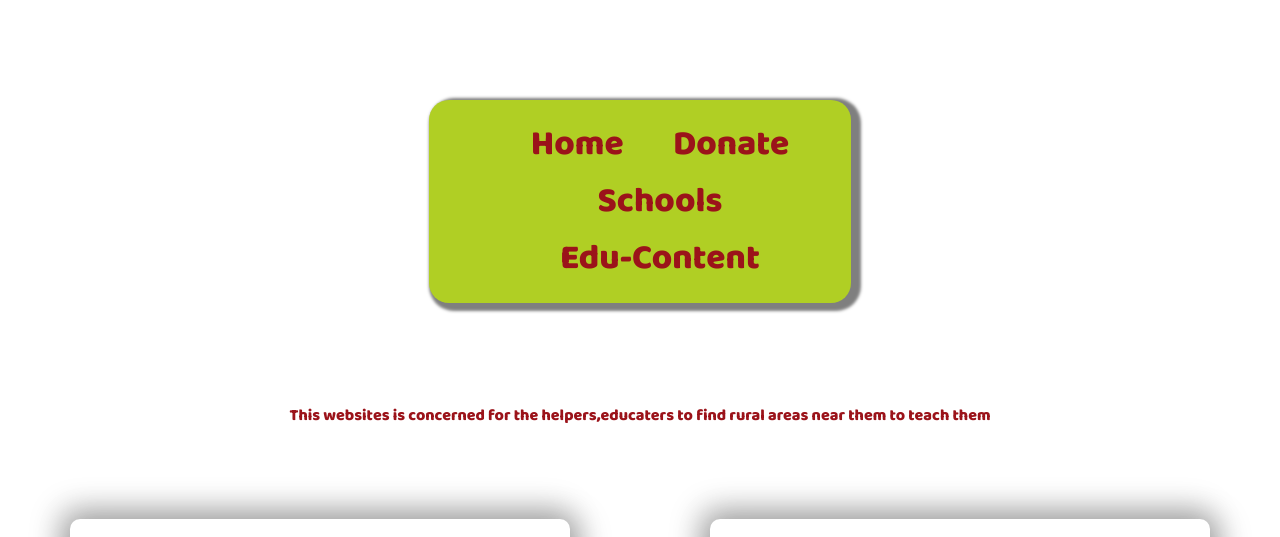
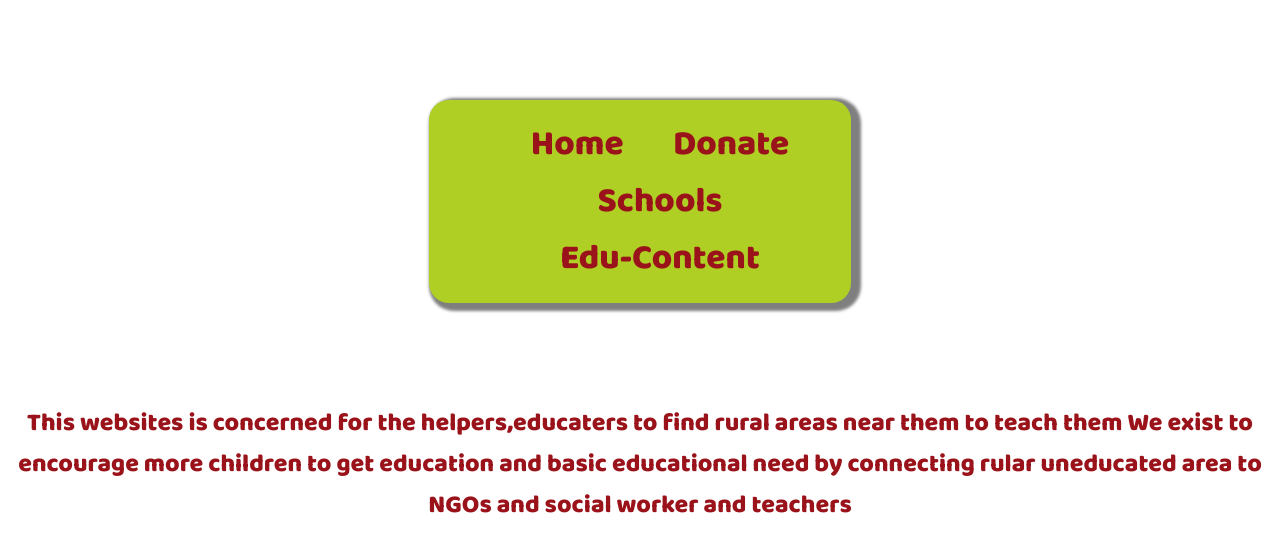
Before and after one commit to parisadikshit/Help-edu, a Django app: template helpedu/edu/templates/edu/index.html in a window 1280 px wide. Shown: the top 537 px of the page. Run offline with Django 3.2, Linux system fonts and the light colour scheme; the template is opened without the code that fills it, so the values that code supplies are empty.

Commit message:
Update index.html
paragraph change
p style change

```diff
--- a/helpedu/edu/templates/edu/index.html
+++ b/helpedu/edu/templates/edu/index.html
@@ -6,6 +6,8 @@
     p {
         color: rgb(155, 19, 26);
         text-align: center;
+        font-size: 25px;
+        font-family: 'Baloo Bhai 2', cursive;
     }
 
     .rect-list {
@@ -42,7 +44,7 @@
 
 
 {% block body%}
-<p>This websites is concerned for the helpers,educaters to find rural areas near them to teach them </p>
+<p>This websites is concerned for the helpers,educaters to find rural areas near them to teach them    We exist to encourage more children to get education and basic educational need by connecting rular uneducated area to NGOs and social worker and teachers </p>
 
 <div class="rect-list">
     <div class="rect">
```
